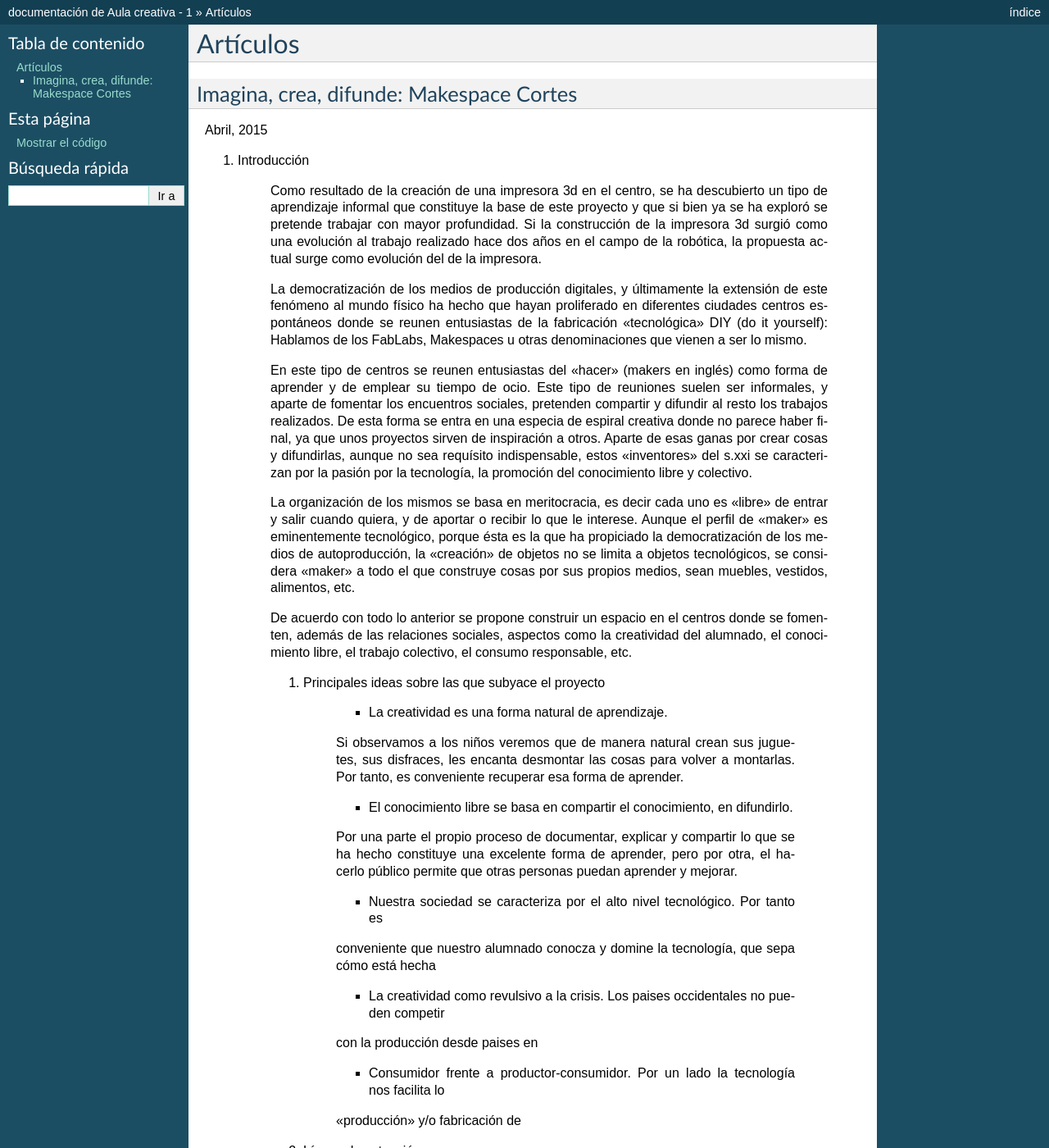
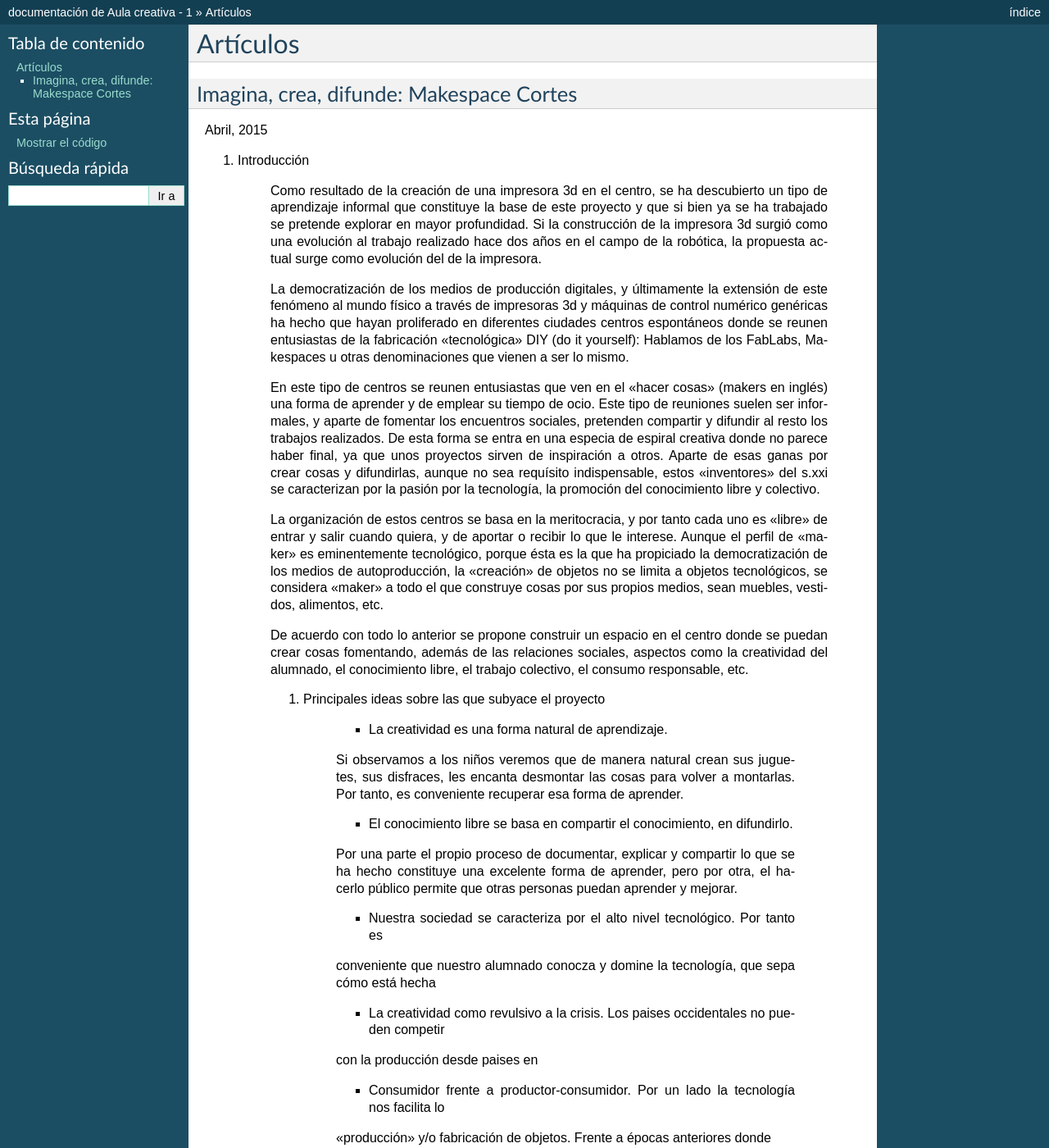
Before and after one commit to es3a10/aula_creativa, a Sphinx documentation site: the page built from docs/articulos.rst, in a window 1280 px wide and 1400 px high. Shown: the whole window at 82% size. Built offline with Sphinx 7.4.7, drawn with Linux system fonts in a browser that asks for light colours; some of the changed text lies outside the part shown.

Commit message:
Update articulos.rst

```diff
--- a/docs/articulos.rst
+++ b/docs/articulos.rst
@@ -9,18 +9,20 @@
 
 	Como resultado de la creación de una impresora 3d en el centro, se ha descubierto
 	un tipo de aprendizaje informal que constituye la base de este proyecto y que si bien
-	ya se ha exploró se pretende trabajar con mayor profundidad. Si la construcción de la impresora
+	ya se ha trabajado se pretende explorar en mayor profundidad. Si la construcción de la impresora
 	3d surgió como una evolución al trabajo realizado hace dos años en el campo de la  robótica,
 	la propuesta actual surge como evolución del de la impresora.
 
 	La democratización de los medios de producción digitales, y últimamente
-	la extensión de este fenómeno al mundo físico ha hecho que hayan proliferado en diferentes ciudades
+	la extensión de este fenómeno al mundo físico a través de impresoras 3d y máquinas de control
+	numérico genéricas
+	ha hecho que hayan proliferado en diferentes ciudades
 	centros espontáneos donde se reunen entusiastas de la fabricación "tecnológica" DIY (do it yourself):
 	Hablamos de los FabLabs, Makespaces u otras denominaciones que vienen a ser
 	lo mismo.
 
-	En este tipo de centros se reunen entusiastas del "hacer" (makers en inglés)
-	como forma de aprender
+	En este tipo de centros se reunen entusiastas que ven en el "hacer cosas" (makers en inglés)
+	una forma de aprender
 	y de emplear su tiempo de ocio. Este tipo de reuniones suelen ser informales, y
 	aparte de fomentar los encuentros sociales, pretenden compartir y difundir al resto
 	los trabajos realizados. De esta forma se entra en una especia de espiral creativa donde
@@ -29,15 +31,15 @@
 	sea requísito indispensable, estos "inventores" del s.xxi se caracterizan
 	por la pasión por la tecnología, la promoción del conocimiento libre y colectivo.
 
-	La organización de los mismos se basa en meritocracia, es decir
+	La organización de estos centros se basa en la meritocracia, y por tanto
 	cada uno es "libre" de entrar y salir cuando quiera, y de aportar o recibir lo que le interese.
 	Aunque el perfil de "maker" es eminentemente tecnológico, porque ésta es la que ha propiciado la
 	democratización de los medios de autoproducción, la "creación" de objetos no se limita a objetos
 	tecnológicos, se considera "maker" a todo el que construye cosas por sus propios medios,
 	sean muebles, vestidos, alimentos, etc.
 
-	De acuerdo con todo lo anterior se propone construir un espacio en el centros donde
-	se fomenten, además de las relaciones sociales, aspectos como
+	De acuerdo con todo lo anterior se propone construir un espacio en el centro donde se puedan
+	crear cosas fomentando, además de las relaciones sociales, aspectos como
 	la creatividad del alumnado, el conocimiento libre, el trabajo colectivo,
 	el consumo responsable, etc.
 
@@ -61,7 +63,7 @@
 		con la producción desde paises en
 
 		- Consumidor frente a productor-consumidor. Por un lado la tecnología nos facilita lo
-		"producción" y/o fabricación de
+		"producción" y/o fabricación de objetos. Frente a épocas anteriores donde
 
 	#. Líneas de actuación
 		Para elaborar el espacio maker se pretende:
@@ -74,13 +76,6 @@
 
 		- Impresión 3D
 
-		- Hardware libre: Arduino
+		- Hardware libre: Arduino y Raspberry Pi
 
 #. Objetivos
-
-El origen del proyecto está en tratar de corregir los principales "errores"
-del proyecto impresora, y en lo que se ha aprendido
-
-
-
-De hecho la elaboración de este documento constituye en sí mismo un ejercicio de creación.
```
